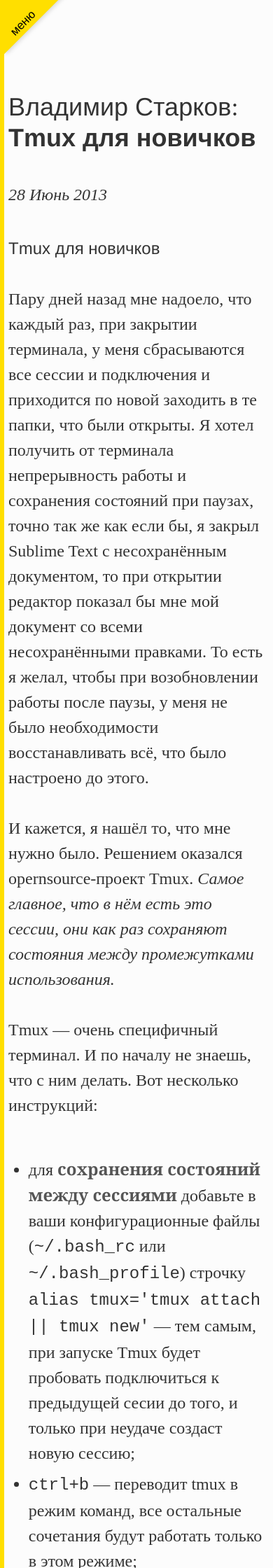
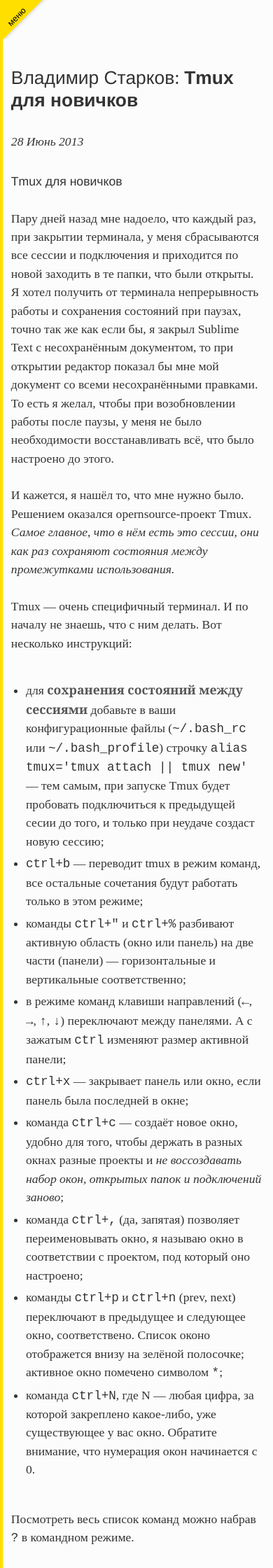
Before and after one commit to iamstarkov/vstarkov.ru, a Jekyll site: the page built from index.html, in a window 390 px wide. Shown: the top 2240 px of the page at 70% size. Built offline with Jekyll 4.4.1, drawn with Linux system fonts in a browser that asks for light colours; comment, search, counter and statistics services are not loaded.

Commit message:
reduced paddign for mobile

```diff
--- a/css/style.css
+++ b/css/style.css
@@ -1,14 +1,30 @@
 html {
-    font-size: 75%; /* 1 */
-    -webkit-text-size-adjust: 75%; /* 2 */
-    -ms-text-size-adjust: 75%; /* 2 */
     box-shadow: inset 0.5rem 0 #ffdf00;
 }
 
+
+html {
+    font-size: 55%; /* 1 */
+    -webkit-text-size-adjust: 55%; /* 2 */
+    -ms-text-size-adjust: 55%; /* 2 */
+}
+@media screen and (min-width: 480px) {
+    html {
+        font-size: 68%; /* 1 */
+        -webkit-text-size-adjust: 68%; /* 2 */
+        -ms-text-size-adjust: 68%; /* 2 */
+    }
+}
+
+@media screen and (min-width: 1024px) {
+    html {
+        font-size: 75%; /* 1 */
+        -webkit-text-size-adjust: 75%; /* 2 */
+        -ms-text-size-adjust: 75%; /* 2 */
+    }
+}
+
 body {
-    /*font-size: 62.5%;*/
-    /*font-size: 62.5%;*/
-
     font-size: 16px;
     font-size: 1.6rem;
     margin: 0;
@@ -16,6 +32,7 @@
 
     text-shadow: 0 1px 0 #fff;
 }
+
 
 body {
     font-family: 'Hoefler Text', 'Times New Roman', Times, serif;
@@ -26,17 +43,22 @@
 }
 
 .container {
-    padding-left: 10px;
-    padding-left: 1rem;
-    padding-right: 10px;
-    padding-right: 1rem;
+    padding: 0 18px;
+    padding: 0 1.8rem;
 }
 
 @media screen and (min-width: 480px) {
     .container {
+        padding: 0 35px;
+        padding: 0 3.5rem;
+    }
+
+}
+
+@media screen and (min-width: 1024px) {
+    .container {
         padding: 0 64px;
         padding: 0 6.4rem;
-        /*box-shadow: inset 0.5rem 0 #ffdf00;*/
     }
 
 }
```
